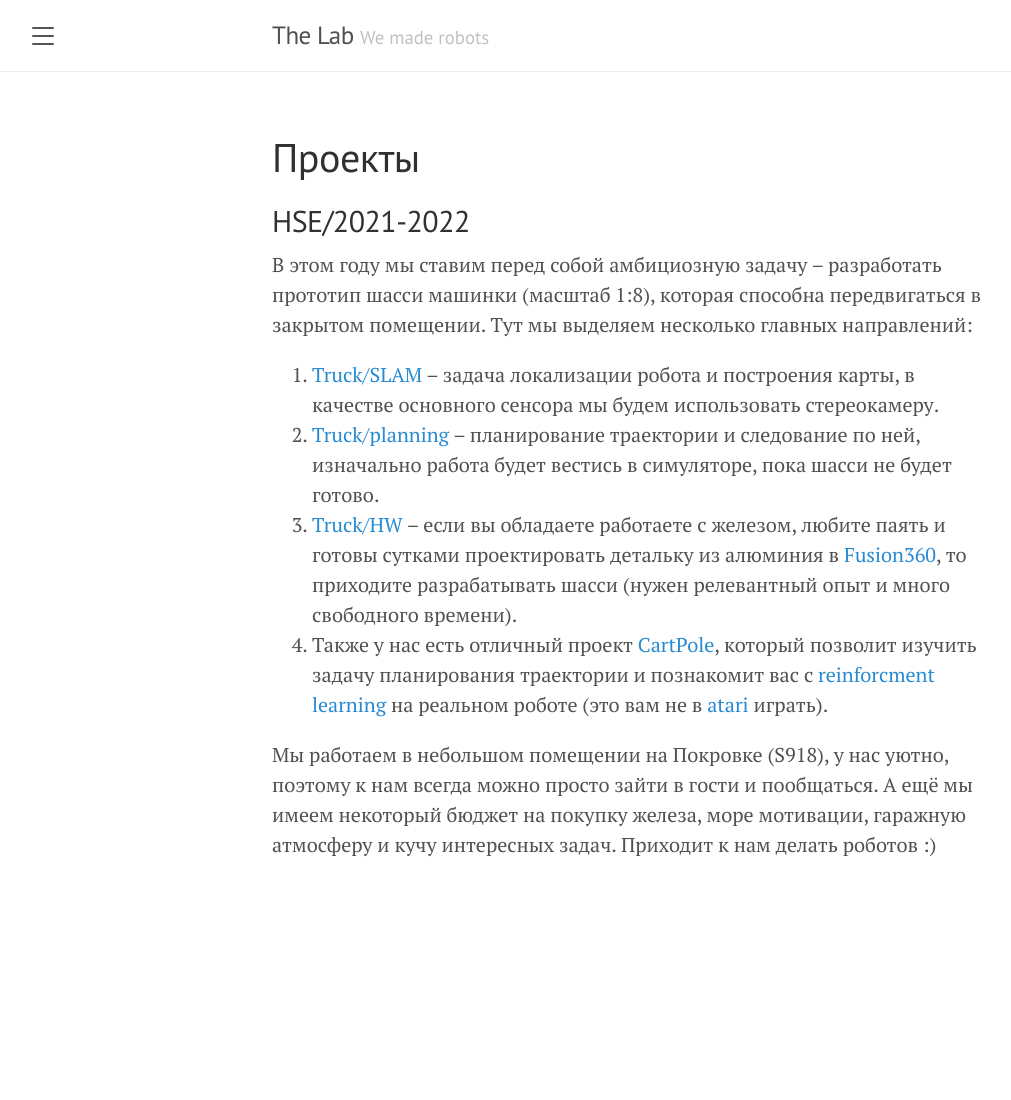
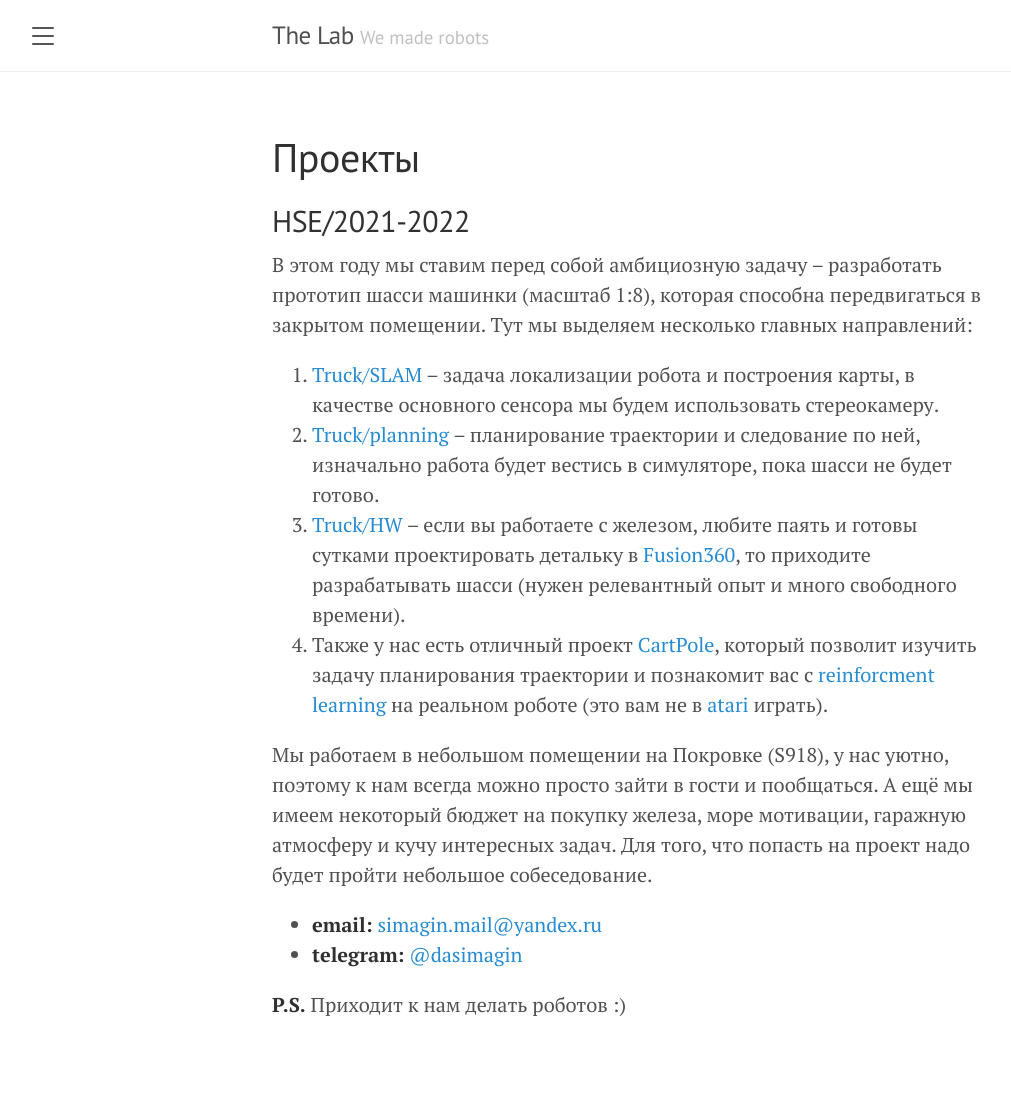
Before and after one commit to dasimagin/dasimagin.github.io, a Jekyll site: the page built from education.md, in a window 1280 px wide. Shown: the whole page, without its empty margins (8-1019 px from the left). Built offline with Jekyll 4.4.1, drawn with Linux system fonts in a browser that asks for light colours; before the commit the page ends 940 px from its top, so only the background shows below that.

Commit message:
fix education page

```diff
--- a/education.md
+++ b/education.md
@@ -9,8 +9,12 @@ title: Проекты
 1. [Truck/SLAM](/project/truck_slam) – задача локализации робота и построения карты, в качестве основного сенсора мы будем использовать стереокамеру.
 2. [Truck/planning](/project/truck_planning) – планирование траектории и следование по ней,
 изначально работа будет вестись в симуляторе, пока шасси не будет готово.
-3. [Truck/HW](/project/truck_hw) – если вы обладаете работаете с железом, любите паять и готовы сутками проектировать детальку из алюминия в [Fusion360](https://www.autodesk.com/products/fusion-360/overview),
+3. [Truck/HW](/project/truck_hw) – если вы работаете с железом, любите паять и готовы сутками проектировать детальку в [Fusion360](https://www.autodesk.com/products/fusion-360/overview),
 то приходите разрабатывать шасси (нужен релевантный опыт и много свободного времени).
 4. Также у нас есть отличный проект [CartPole](/project/cart_pole), который позволит изучить задачу планирования траектории и познакомит вас с [reinforcment learning](https://en.wikipedia.org/wiki/Reinforcement_learning) на реальном роботе (это вам не в [atari](https://gym.openai.com/envs/#atari) играть).
 
-Мы работаем в небольшом помещении на Покровке (S918), у нас уютно, поэтому к нам всегда можно просто зайти в гости и пообщаться. А ещё мы имеем некоторый бюджет на покупку железа, море мотивации, гаражную атмосферу и кучу интересных задач. Приходит к нам делать роботов :)
+Мы работаем в небольшом помещении на Покровке (S918), у нас уютно, поэтому к нам всегда можно просто зайти в гости и пообщаться. А ещё мы имеем некоторый бюджет на покупку железа, море мотивации, гаражную атмосферу и кучу интересных задач. Для того, что попасть на проект надо будет пройти небольшое собеседование.
+- **email:** [simagin.mail@yandex.ru](mailto:simagin.mail@yandex.ru)
+- **telegram:** [@dasimagin](https://t.me/dasimagin)
+
+**P.S.** Приходит к нам делать роботов :)
```
